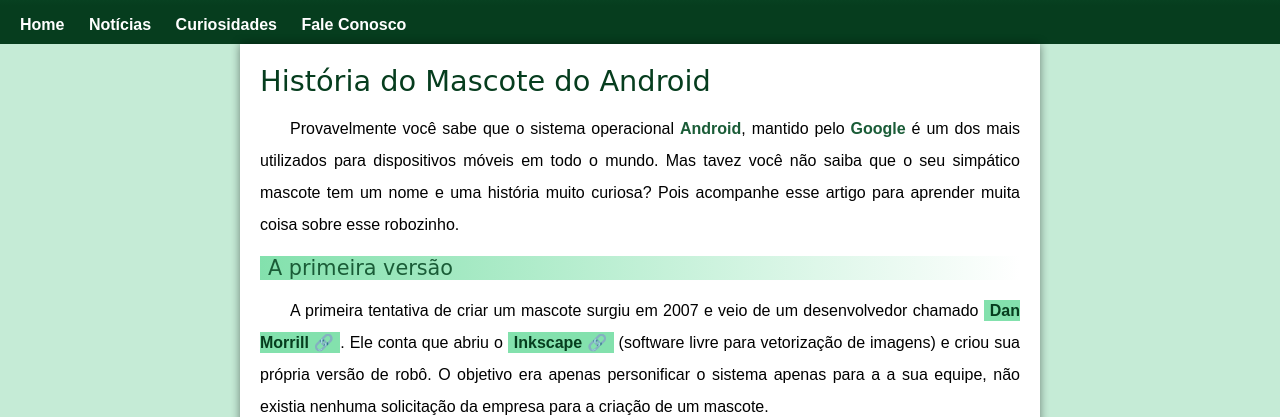
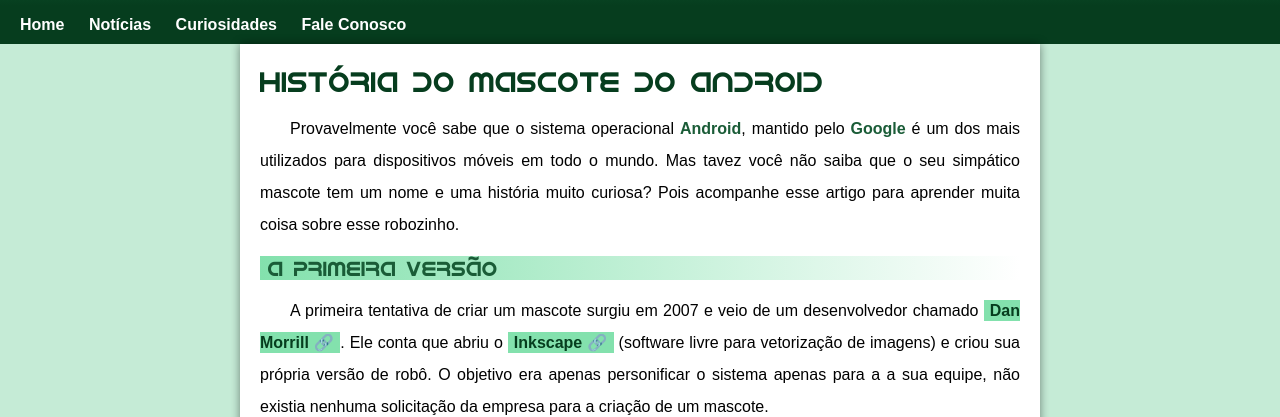
Before and after one commit to marciocvieira/html-css, a plain HTML site: page desafios/desafio010_modulo2/index.html in a window 1280 px wide. Shown: the part 184-601 px from the top of the page. Drawn offline with Linux system fonts and the light colour scheme; the site is published under a folder, as on GitHub Pages, so addresses that start at the root find nothing.

Commit message:
foi concertado font android

```diff
--- a/desafios/desafio010_modulo2/estio/style.css
+++ b/desafios/desafio010_modulo2/estio/style.css
@@ -3,10 +3,11 @@
 /* CONFIGURAÇÕES, VARIÁVEIS*/
 @import url('https://fonts.googleapis.com/css2?family=Bebas+Neue&display=swap');
 
-@font-face{
-    font-family: 'Android';
-    src: url(/fontes/idroid.otf) format('opentype')
+@font-face {
+    font-family:'Android' ;
+    src: url('../fontes/idroid.otf') format('opentype');
 }
+
 :root{
     --cor0:#c5ebd6;
     --cor1:#83e1ad;
@@ -16,7 +17,7 @@
     --cor5:#063d1e;
     --fonte-padrao: Arial, Verdana, Helvetica, sans-serif;
     --fonte-destaque:"Bebas Neue", sans-serif;
-    --fonte-android:'Android', cursive;
+    --fonte-android:"Android";
 }
 *{
     margin: 0px;
@@ -101,7 +102,7 @@ main > article >h1{
     font-weight: normal;
 }
 main > article >h2{
-    font-family: var(--fonte-android);
+    font-family:var(--fonte-android);
     color: var(--cor4);
     font-size: 1.3em;
     background-image: linear-gradient(to right, var(--cor1), transparent);
```
Also changed, not shown: desafios/desafio010_modulo2/index.html (+3 -0 lines), exercicios/ex17/fonte2.html (+2 -3 lines), desafios/desafio010_modulo2/fontes/Love.ttf (added), desafios/desafio010_modulo2/fontes/PlaywriteMX-VariableFont_wght.ttf (added).
